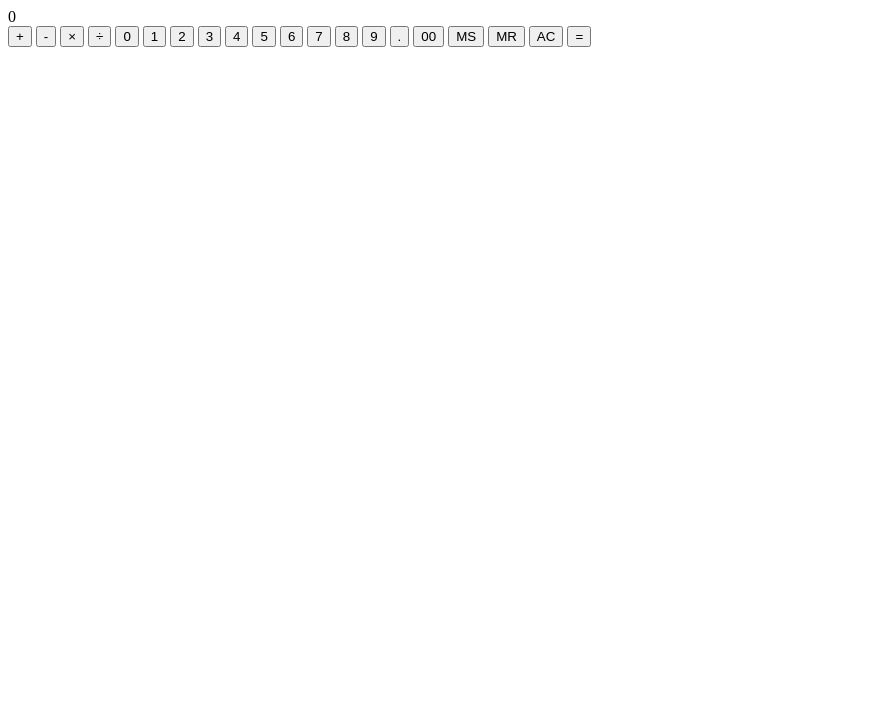
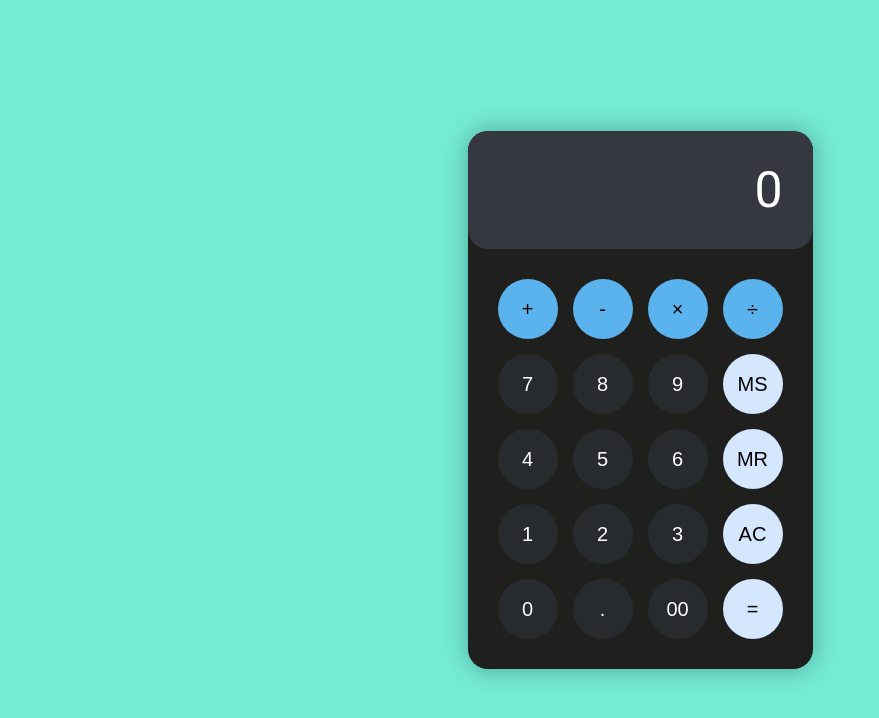
Before and after one commit to tkraide/calculadora-beets, a plain HTML site: page index.html in a window 1280 px wide. Shown: the whole page, without its empty margins (0-879 px from the left). Drawn offline with Linux system fonts and the light colour scheme.

Commit message:
estilização feita

```diff
--- a/index.html
+++ b/index.html
@@ -4,35 +4,38 @@
     <meta charset="UTF-8">
     <meta http-equiv="X-UA-Compatible" content="IE=edge">
     <meta name="viewport" content="width=device-width, initial-scale=1.0">
-
+    <link rel="stylesheet" href="style.css">
     <link rel="shortcut icon" href="img/favicon.ico" type="image/x-icon">
+    <link rel="preconnect" href="https://fonts.googleapis.com">
+    <link rel="preconnect" href="https://fonts.gstatic.com" crossorigin>
+    <link href="https://fonts.googleapis.com/css2?family=Roboto&display=swap" rel="stylesheet">
     <title>Calculadora Workshop Beets</title>
 </head>
 <body>
     <main>
-        <div>
-            <div>0</div>
-            <div>
-                <button>+</button>
-                <button>-</button>
-                <button>&times;</button>
-                <button>÷</button>
-                <button>0</button>
-                <button>1</button>
-                <button>2</button>
-                <button>3</button>
-                <button>4</button>
-                <button>5</button>
-                <button>6</button>
-                <button>7</button>
-                <button>8</button>
-                <button>9</button>
-                <button>.</button>
-                <button>00</button>
-                <button>MS</button>
-                <button>MR</button>
-                <button>AC</button>
-                <button>=</button>
+        <div class="calculadora">
+            <div class="visor">0</div>
+            <div class="teclas">
+                <button class="operador somar">+</button>
+                <button class="operador subtrair">-</button>
+                <button class="operador multiplicar">&times;</button>
+                <button class="operador dividir">÷</button>
+                <button class="numero zero">0</button>
+                <button class="numero um">1</button>
+                <button class="numero dois">2</button>
+                <button class="numero tres">3</button>
+                <button class="numero quatro">4</button>
+                <button class="numero cinco">5</button>
+                <button class="numero seis">6</button>
+                <button class="numero sete">7</button>
+                <button class="numero oito">8</button>
+                <button class="numero nove">9</button>
+                <button class="numero decimal">.</button>
+                <button class="numero duplo-zero">00</button>
+                <button class="acao salvar">MS</button>
+                <button class="acao recuperar">MR</button>
+                <button class="acao limpar">AC</button>
+                <button class="acao igual">=</button>
             </div>
         </div>
     </main>
--- a/style.css
+++ b/style.css
@@ -0,0 +1,165 @@
+:root{
+    --cor-fundo-calculadora-escuro: #1f201d;
+    --cor-fundo-visor-escuro: #353840;
+    --cor-fundo-numero-escuro: #272b2e;
+    --cor-numero-escuro: #fff;
+    --cor-fundo-operador-escuro: #5bb3ee;
+    --cor-fundo-acoes-escuro: #d4e7fe;
+
+
+    --cor-fundo-calculadora-claro: #fffdfe;
+    --cor-fundo-visor-claro: #e9f1fc;
+    --cor-fundo-numero-claro: #f4f8fb;
+    --cor-fundo-operador-claro: #c0e8fb;
+    --cor-fundo-acoes-claro: #d1e4fb;
+
+    --cor-fundo-site: #74ebd5;
+}
+
+* {
+    margin: 0;
+    padding: 0;
+    border: 0;
+    background: none;
+    box-sizing: border-box;
+}
+
+html{
+    font-size: 10px;
+    font-family: 'Roboto', Arial, Helvetica, sans-serif;
+}
+
+body{
+    display: flex;
+    justify-content: center;
+    align-items: center;
+    height: 100vh;
+    background-color: var(--cor-fundo-site);
+}
+
+.calculadora{
+    box-shadow: 0 0 25px 0 rgba(0, 0, 0, 0.3);
+    border-radius: 2em;
+    overflow: hidden;
+    background-color: var(--cor-fundo-calculadora-escuro);
+}
+
+.visor{
+    background-color: var(--cor-fundo-visor-escuro);
+    color: var(--cor-numero-escuro);
+    width: 34.5rem;
+    padding: 3rem;
+    text-align: right;
+    font-size: 5rem;
+    border-radius: 0 0 2rem 2rem;
+}
+
+.teclas > button {
+    border-radius: 50%;
+    font-size: 2rem;
+    cursor: pointer;
+}
+
+.teclas{
+    padding: 3rem;
+    display: grid;
+    grid-gap: 1.5rem;
+    grid-template-columns: repeat(4, 6rem);
+    grid-template-rows: repeat(5, 6rem);
+    grid-template-areas:
+    'somar subtrair multiplicar dividir'
+    'sete oito nove salvar'
+    'quatro cinco seis recuperar'
+    'um dois tres limpar'
+    'zero decimal zero-duplo igual';
+}
+
+.zero{
+    grid-area: zero;
+}
+
+.um{
+    grid-area: um;
+}
+
+.dois{
+    grid-area: dois;
+}
+
+.tres{
+    grid-area: tres;
+}
+
+.quatro{
+    grid-area: quatro;
+}
+
+.cinco{
+    grid-area: cinco;
+}
+
+.seis{
+    grid-area: seis;
+}
+
+.sete{
+    grid-area: sete;
+}
+
+.oito{
+    grid-area: oito;
+}
+
+.nove{
+    grid-area: nove;
+}
+
+.decimal{
+    grid-area: decimal;
+}
+
+.duplo-zero{
+    grid-area: zero-duplo;
+}
+
+.somar{
+    grid-area: somar;
+}
+
+.subtrair{
+    grid-area: subtrair;
+}
+
+.multiplicar{
+    grid-area: multiplicar;
+}
+
+.dividir{
+    grid-area: dividir;
+}
+
+.salvar{
+    grid-area: salvar;
+}
+.recuperar{
+    grid-area: recuperar;
+}
+.limpar{
+    grid-area: limpar;
+}
+.igual{
+    grid-area: igual;
+}
+
+.operador{
+    background-color: var(--cor-fundo-operador-escuro);
+}
+
+.numero{
+    background-color: var(--cor-fundo-numero-escuro);
+    color: var(--cor-numero-escuro);
+}
+
+.acao{
+    background-color: var(--cor-fundo-acoes-escuro);
+}
```
